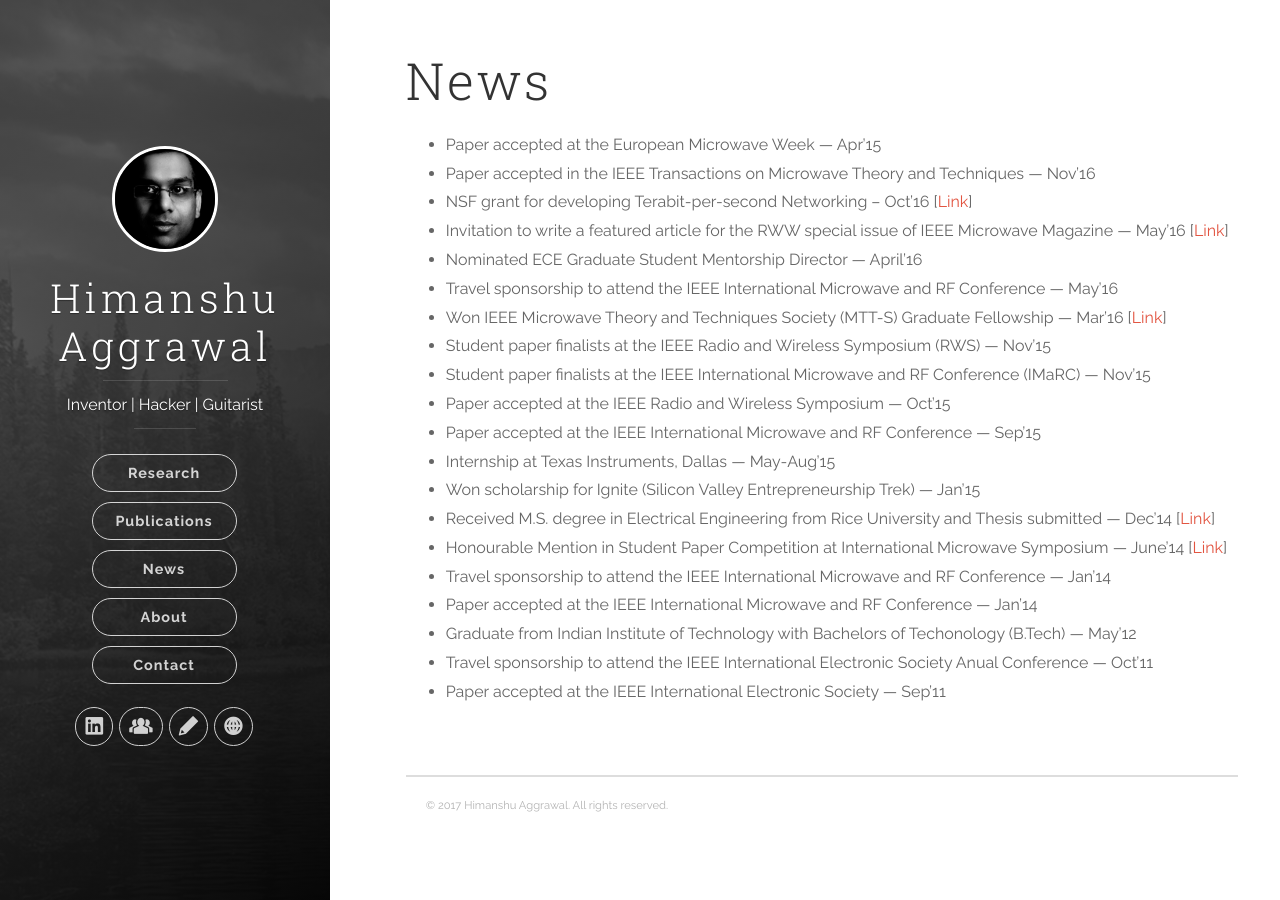
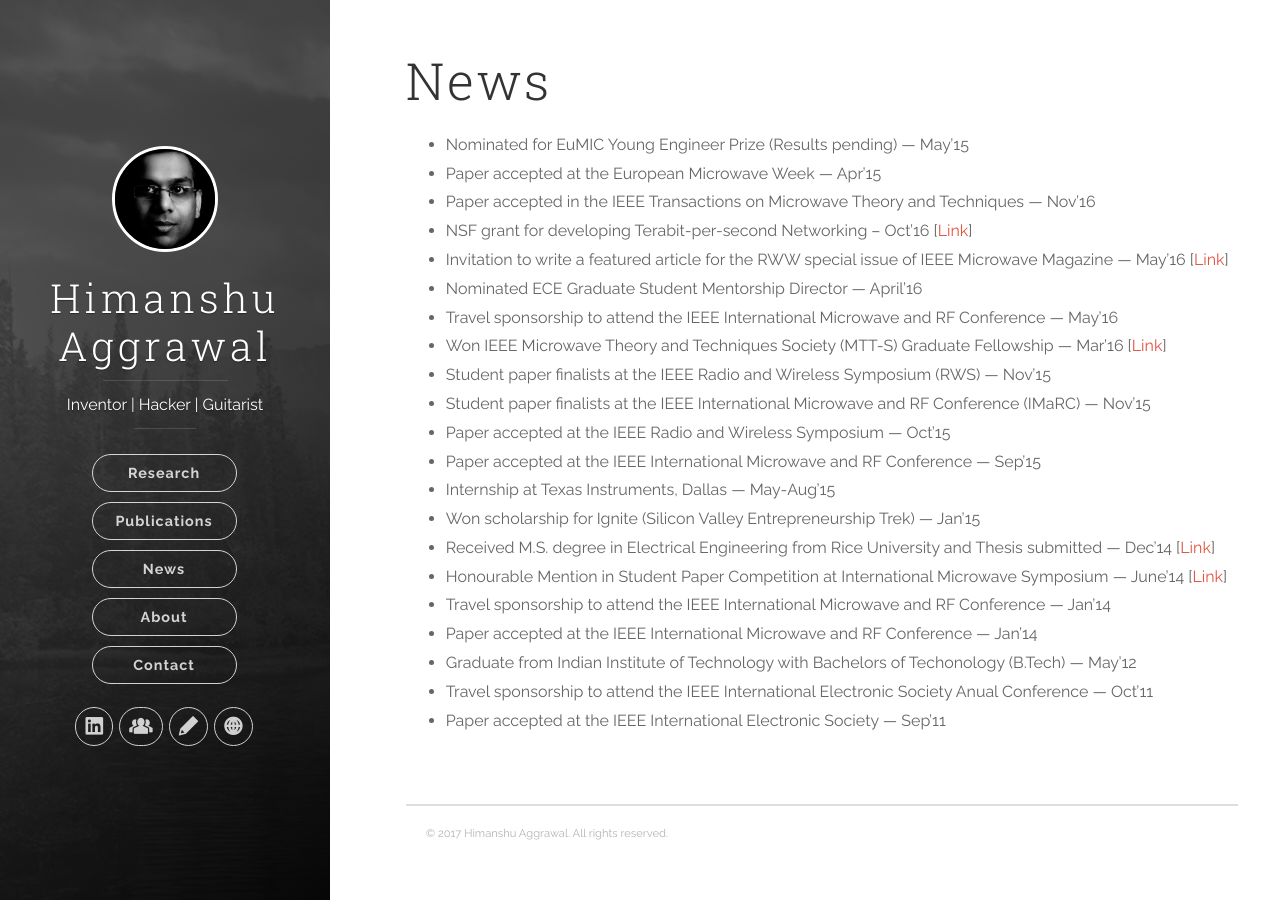
Before and after one commit to ahimanshu13/ahimanshu13.github.io, a Jekyll site: the page built from news/index.md, in a window 1280 px wide. Built offline with Jekyll 4.4.1, drawn with Linux system fonts in a browser that asks for light colours; nearby versions of some CDN libraries.

Commit message:
Updated news

```diff
--- a/news/index.md
+++ b/news/index.md
@@ -4,6 +4,7 @@ title: News
 published: true
 ---
 
+- Nominated for EuMIC Young Engineer Prize (Results pending)  --- May'15
 - Paper accepted at the European Microwave Week  --- Apr'15
 - Paper accepted in the IEEE Transactions on Microwave Theory and Techniques --- Nov'16
 - NSF grant for developing Terabit-per-second Networking – Oct’16 [[Link](http://news.rice.edu/2016/10/11/marconi-inspires-rice-university-design-for-1-terabit-wireless-2/){:target="_blank"}]
```
